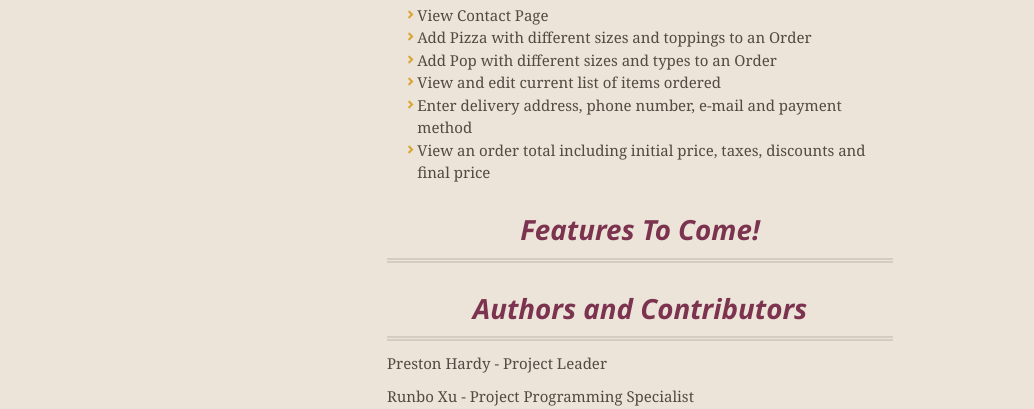
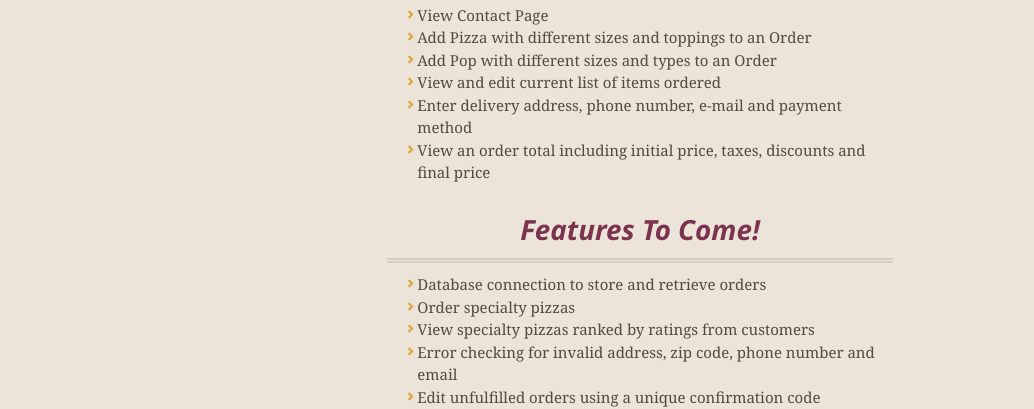
Before and after one commit to TheFantasticFour/FantasticFour, a plain HTML site: page index.html in a window 1280 px wide. Shown: the part 546-955 px from the top of the page, without its empty margins (0-1034 px from the left). Drawn offline with nearby package versions, Linux system fonts and the light colour scheme.

Commit message:
Create gh-pages branch via GitHub

```diff
--- a/index.html
+++ b/index.html
@@ -65,7 +65,13 @@
 <li>View an order total including initial price, taxes, discounts and final price</li>
 </ul><h3>Features To Come!</h3>
 
-<h3>Authors and Contributors</h3>
+<ul>
+<li>Database connection to store and retrieve orders</li>
+<li>Order specialty pizzas</li>
+<li>View specialty pizzas ranked by ratings from customers</li>
+<li>Error checking for invalid address, zip code, phone number and email</li>
+<li>Edit unfulfilled orders using a unique confirmation code</li>
+</ul><h3>Authors and Contributors</h3>
 
 <p>Preston Hardy - Project Leader</p>
 
--- a/params.json
+++ b/params.json
@@ -1 +1 @@
-{"note":"Don't delete this file! It's used internally to help with page regeneration.","tagline":"","body":"### Welcome to TheFantasticFour's Homepage.\r\nThe name says it all.\r\n\r\n### Our Project\r\nRight now we are in the Intermediate stages of developing an unofficial Android Application for a popular local pizza chain, Gary's.\r\n\r\n### Features Now Available!\r\n- View Contact Page\r\n- Add Pizza with different sizes and toppings to an Order\r\n- Add Pop with different sizes and types to an Order\r\n- View and edit current list of items ordered\r\n- Enter delivery address, phone number, e-mail and payment method\r\n- View an order total including initial price, taxes, discounts and final price\r\n\r\n### Features To Come!\r\n\r\n### Authors and Contributors\r\nPreston Hardy - Project Leader\r\n\r\nRunbo Xu - Project Programming Specialist\r\n\r\nPhil Nowak - Project Requirements and Artifacts Specialist\r\n\r\nWiley Radomski - Project Data Specialist\r\n\r\n### Support or Contact\r\n\r\npghardy@csbsju.edu (Preston Hardy)\r\n\r\nhttps://github.com/organizations/TheFantasticFour","name":"Fantasticfour","google":""}
+{"tagline":"","note":"Don't delete this file! It's used internally to help with page regeneration.","name":"Fantasticfour","body":"### Welcome to TheFantasticFour's Homepage.\r\nThe name says it all.\r\n\r\n### Our Project\r\nRight now we are in the Intermediate stages of developing an unofficial Android Application for a popular local pizza chain, Gary's.\r\n\r\n### Features Now Available!\r\n- View Contact Page\r\n- Add Pizza with different sizes and toppings to an Order\r\n- Add Pop with different sizes and types to an Order\r\n- View and edit current list of items ordered\r\n- Enter delivery address, phone number, e-mail and payment method\r\n- View an order total including initial price, taxes, discounts and final price\r\n\r\n### Features To Come!\r\n- Database connection to store and retrieve orders\r\n- Order specialty pizzas\r\n- View specialty pizzas ranked by ratings from customers\r\n- Error checking for invalid address, zip code, phone number and email\r\n- Edit unfulfilled orders using a unique confirmation code\r\n\r\n\r\n### Authors and Contributors\r\nPreston Hardy - Project Leader\r\n\r\nRunbo Xu - Project Programming Specialist\r\n\r\nPhil Nowak - Project Requirements and Artifacts Specialist\r\n\r\nWiley Radomski - Project Data Specialist\r\n\r\n### Support or Contact\r\n\r\npghardy@csbsju.edu (Preston Hardy)\r\n\r\nhttps://github.com/organizations/TheFantasticFour","google":""}
```
